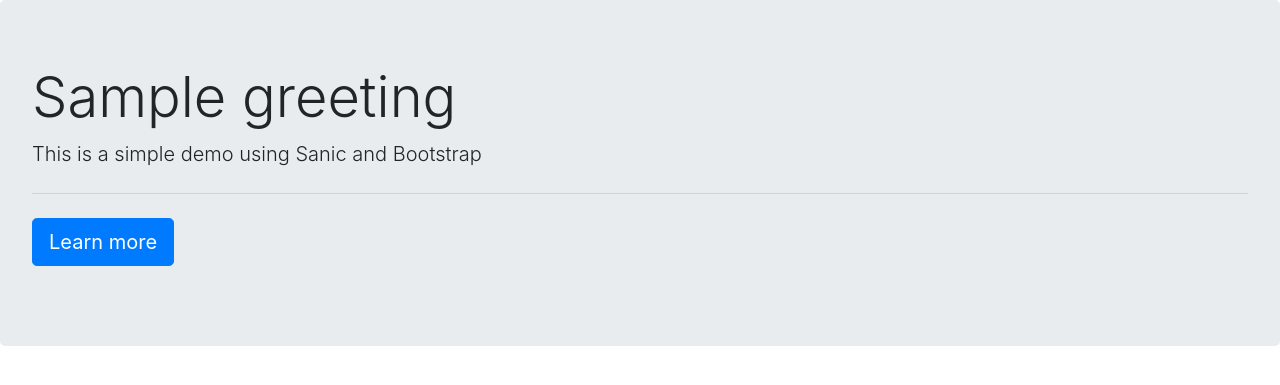
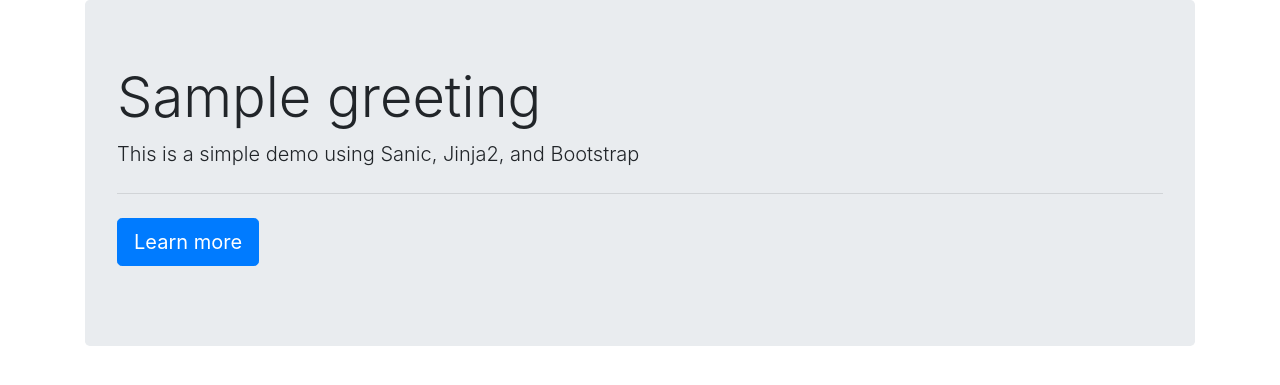
Before and after one commit to joeblankenship1/homepage_sanic, a Python web app: template templates/index.html in a window 1280 px wide. Shown: the top 385 px of the page. Run offline with Jinja, Linux system fonts and the light colour scheme; the template is opened without the code that fills it: most values are stand-ins (such as "Sample title", 1, 10 or a date in 2020); some libraries are stand-ins or nearby versions.

Commit message:
better structure to templates, added docstring

```diff
--- a/main.py
+++ b/main.py
@@ -2,21 +2,25 @@ from sanic import Sanic
 from sanic.response import json, html, text
 from jinja2 import Environment, PackageLoader, select_autoescape
 
+# define the environment for the Jinja2 templates
 env = Environment(
     loader=PackageLoader('main', 'templates'),
     autoescape=select_autoescape(['html', 'xml', 'tpl'])
 )
 
 
+# a function for loading an HTML template from the Jinja environment
 def template(tpl, **kwargs):
     template = env.get_template(tpl)
     return html(template.render(kwargs))
 
 
+# create the Sanic app and serve it statically
 app = Sanic(__name__)
 app.static('/static', './static')
 
 
+# define our function for our homepage
 @app.route('/')
 async def home(request):
     greeting = 'Hello, Sanic!'
@@ -29,5 +33,6 @@ async def home(request):
     )
 
 
+# run the main.py on http://localhost:8000
 if __name__ == "__main__":
     app.run(host='127.0.0.1', port=8000)
--- /dev/null
+++ b/templates/base.html
@@ -0,0 +1,19 @@
+<!DOCTYPE html>
+<html>
+
+<head>
+    <title>{{title}}</title>
+    <meta name="viewport" content="width=device-width, initial-scale=1.0">
+    <link rel="stylesheet" href="https://maxcdn.bootstrapcdn.com/bootstrap/4.0.0/css/bootstrap.min.css" integrity="sha384-Gn5384xqQ1aoWXA+058RXPxPg6fy4IWvTNh0E263XmFcJlSAwiGgFAW/dAiS6JXm" crossorigin="anonymous">
+</head>
+
+<body>
+    <div class="container">
+        {% block content %}{% endblock %}
+    </div>
+    <script src="https://code.jquery.com/jquery-3.2.1.slim.min.js" integrity="sha384-KJ3o2DKtIkvYIK3UENzmM7KCkRr/rE9/Qpg6aAZGJwFDMVNA/GpGFF93hXpG5KkN" crossorigin="anonymous"></script>
+    <script src="https://cdnjs.cloudflare.com/ajax/libs/popper.js/1.12.9/umd/popper.min.js" integrity="sha384-ApNbgh9B+Y1QKtv3Rn7W3mgPxhU9K/ScQsAP7hUibX39j7fakFPskvXusvfa0b4Q" crossorigin="anonymous"></script>
+    <script src="https://maxcdn.bootstrapcdn.com/bootstrap/4.0.0/js/bootstrap.min.js" integrity="sha384-JZR6Spejh4U02d8jOt6vLEHfe/JQGiRRSQQxSfFWpi1MquVdAyjUar5+76PVCmYl" crossorigin="anonymous"></script>
+</body>
+
+</html>
--- a/templates/index.html
+++ b/templates/index.html
@@ -1,24 +1,10 @@
-<!DOCTYPE html>
-<html>
-
-<head>
-    <title>{{title}}</title>
-    <meta name="viewport" content="width=device-width, initial-scale=1.0">
-    <link rel="stylesheet" href="https://maxcdn.bootstrapcdn.com/bootstrap/4.0.0/css/bootstrap.min.css" integrity="sha384-Gn5384xqQ1aoWXA+058RXPxPg6fy4IWvTNh0E263XmFcJlSAwiGgFAW/dAiS6JXm" crossorigin="anonymous">
-</head>
-
-<body>
+{% extends "base.html" %} {% block content %}
 <div class="jumbotron">
     <h1 class="display-4">{{greeting}}</h1>
-        <p class="lead">This is a simple demo using Sanic and Bootstrap</p>
+    <p class="lead">This is a simple demo using Sanic, Jinja2, and Bootstrap</p>
     <hr class="my-4">
     <p class="lead">
-            <a class="btn btn-primary btn-lg" href={{button}} role="button">Learn more</a>
+        <a class="btn btn-primary btn-lg" href={{button}} role="button" target="_blank">Learn more</a>
     </p>
 </div>
-    <script src="https://code.jquery.com/jquery-3.2.1.slim.min.js" integrity="sha384-KJ3o2DKtIkvYIK3UENzmM7KCkRr/rE9/Qpg6aAZGJwFDMVNA/GpGFF93hXpG5KkN" crossorigin="anonymous"></script>
-    <script src="https://cdnjs.cloudflare.com/ajax/libs/popper.js/1.12.9/umd/popper.min.js" integrity="sha384-ApNbgh9B+Y1QKtv3Rn7W3mgPxhU9K/ScQsAP7hUibX39j7fakFPskvXusvfa0b4Q" crossorigin="anonymous"></script>
-    <script src="https://maxcdn.bootstrapcdn.com/bootstrap/4.0.0/js/bootstrap.min.js" integrity="sha384-JZR6Spejh4U02d8jOt6vLEHfe/JQGiRRSQQxSfFWpi1MquVdAyjUar5+76PVCmYl" crossorigin="anonymous"></script>
-</body>
-
-</html>
+{% endblock %}
```
Lines whose indentation alone changed are shown as unchanged.
